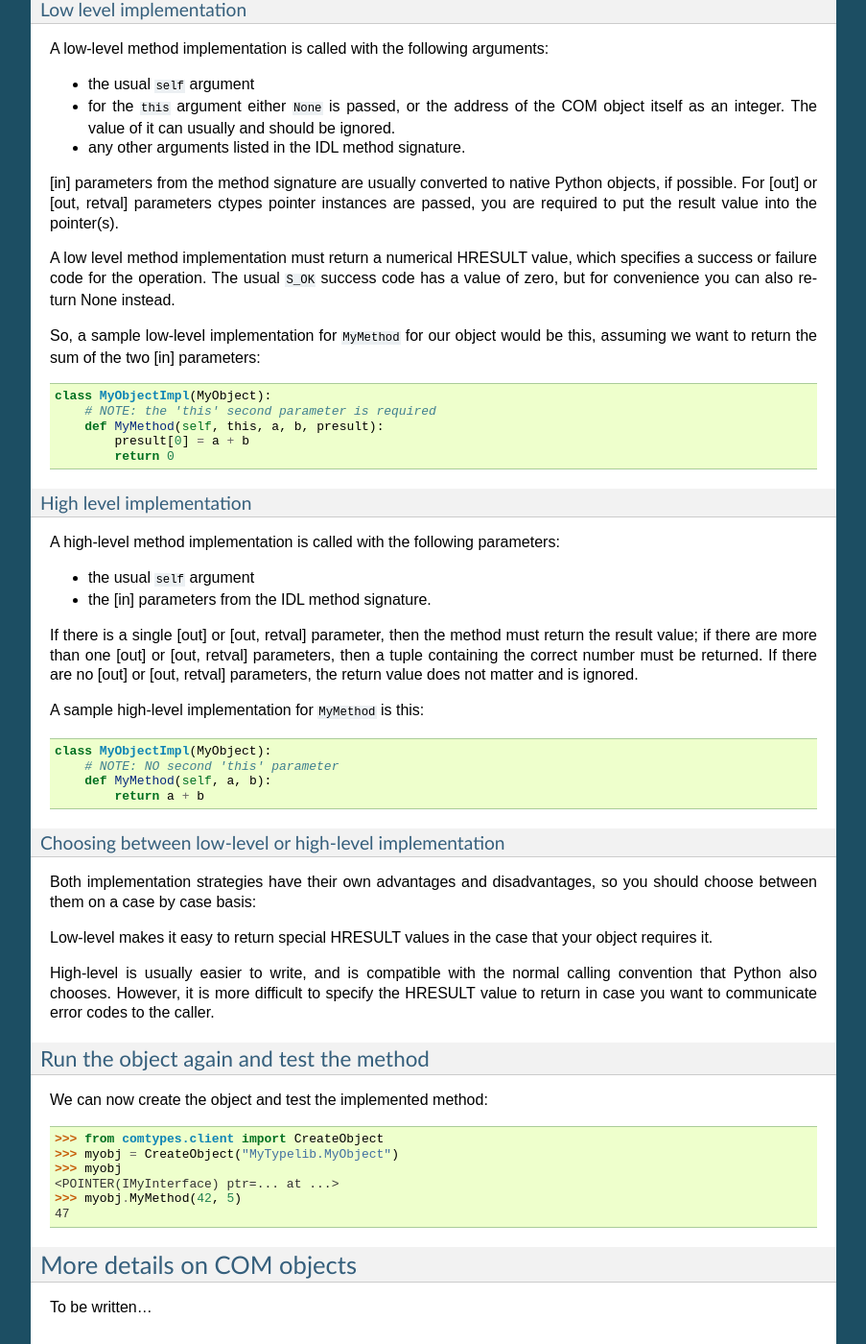
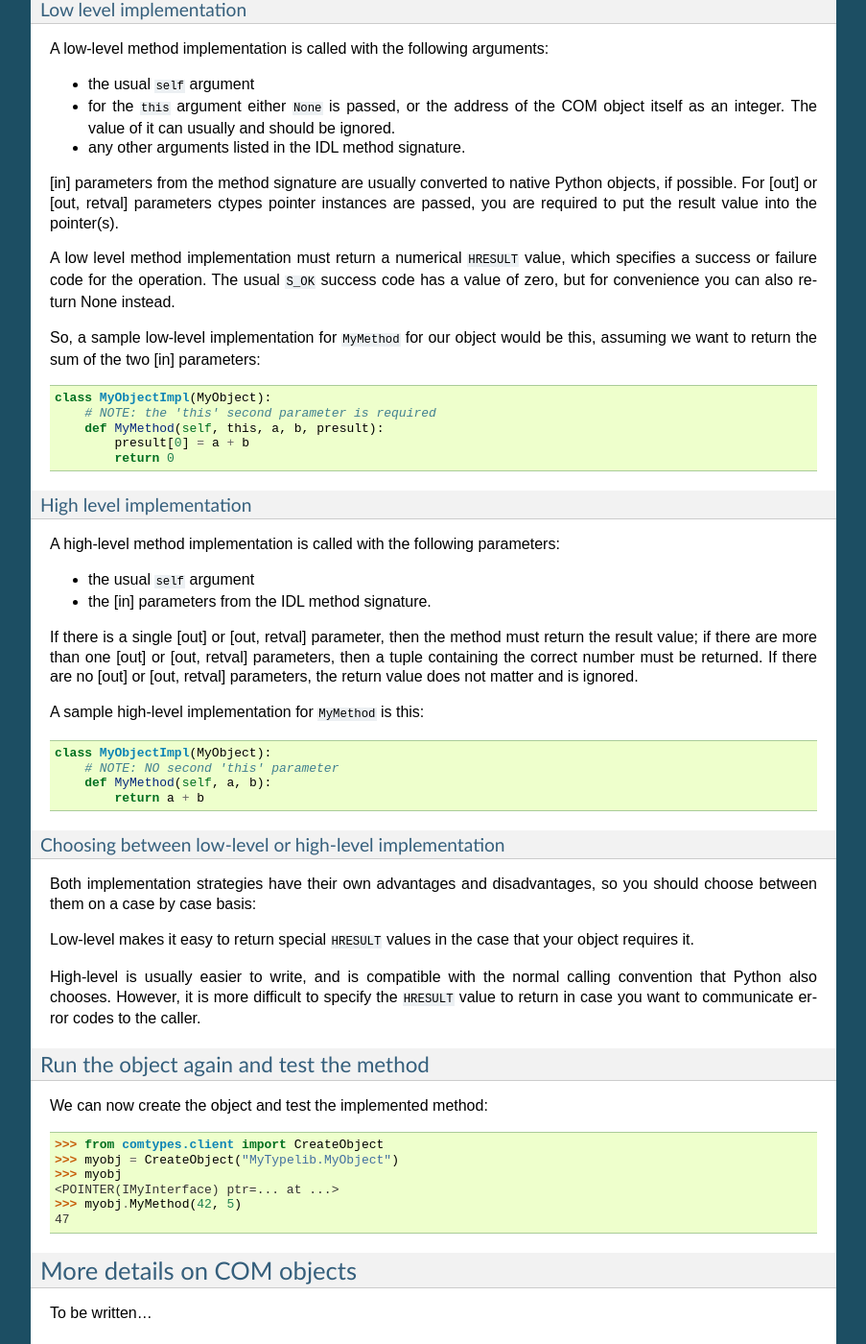
Before and after one commit to enthought/comtypes, a Sphinx documentation site: the page built from docs/source/server.rst, in a window 1280 px wide and 1400 px high, scrolled down 3465 px. Shown: the whole window at 96% size, without its empty margins (198-1101 px from the left). Built offline with Sphinx 7.4.7, drawn with Linux system fonts in a browser that asks for light colours.

```diff
--- a/docs/source/server.rst
+++ b/docs/source/server.rst
@@ -236,7 +236,7 @@ native Python objects, if possible.  For [out] or [out, retval]
 parameters ctypes pointer instances are passed, you are required to
 put the result value into the pointer(s).
 
-A low level method implementation must return a numerical HRESULT
+A low level method implementation must return a numerical ``HRESULT``
 value, which specifies a success or failure code for the operation.
 The usual ``S_OK`` success code has a value of zero, but for
 convenience you can also return None instead.
@@ -286,13 +286,13 @@ Both implementation strategies have their own advantages and
 disadvantages, so you should choose between them on a case by case
 basis:
 
-Low-level makes it easy to return special HRESULT values in the case
-that your object requires it.
+Low-level makes it easy to return special ``HRESULT`` values in the
+case that your object requires it.
 
 High-level is usually easier to write, and is compatible with the
 normal calling convention that Python also chooses.  However, it is
-more difficult to specify the HRESULT value to return in case you want
-to communicate error codes to the caller.
+more difficult to specify the ``HRESULT`` value to return in case you
+want to communicate error codes to the caller.
 
 Run the object again and test the method
 ++++++++++++++++++++++++++++++++++++++++
```
